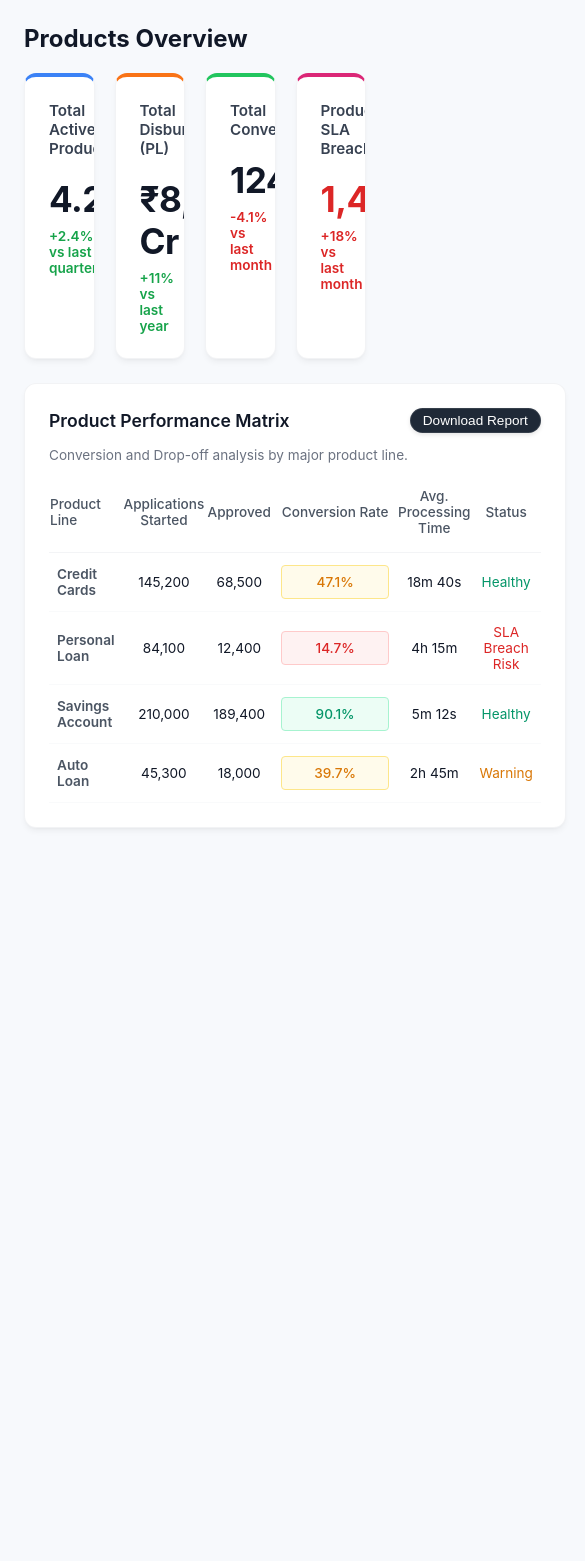
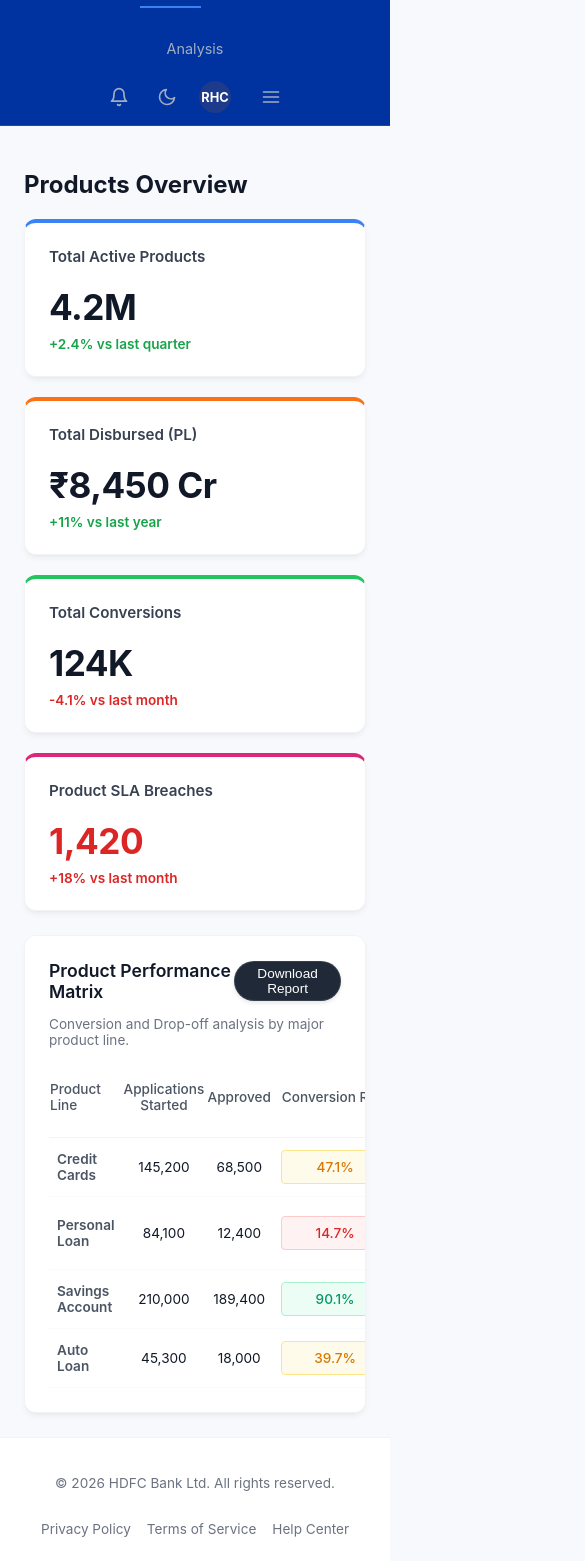
Before and after one commit to Assam-Internship-2025-2026-BS2/HDFC-Onboarding-Dashboard, a React (Vite) app in the folder frontend/: page /products in a window 390 px wide. Shown: the part 95-1656 px from the top of the page, 585 px wide, since content can reach past the window. Before the commit the page ends 947 px from the top, so only its background shows below. Built offline with nearby package versions, Linux system fonts and the light colour scheme.

Commit message:
Made Responsive UI

```diff
--- a/frontend/src/styles.css
+++ b/frontend/src/styles.css
@@ -720,3 +720,101 @@ body.dark .export-btn, body.dark .filter-select {
   border-color: #30363d;
   color: #c9d1d9;
 }
+
+/* Footer Section */
+.footer-section {
+  background-color: #fff;
+  border-top: 1px solid rgba(229, 231, 235, 0.5);
+  padding: 24px;
+  margin-top: auto; /* Push to bottom if content is short */
+}
+
+.footer-content {
+  display: flex;
+  justify-content: space-between;
+  align-items: center;
+  max-width: 1200px;
+  margin: 0 auto;
+  color: #6b7280;
+  font-size: 0.85rem;
+}
+
+.footer-right {
+  display: flex;
+  gap: 16px;
+}
+
+.footer-right a {
+  color: #6b7280;
+  text-decoration: none;
+  transition: color 0.2s ease;
+}
+
+.footer-right a:hover {
+  color: #3b82f6;
+}
+
+body.dark .footer-section {
+  background-color: #161b22;
+  border-color: #30363d;
+}
+
+/* Mobile Responsiveness */
+@media (max-width: 1024px) {
+  .lower {
+    grid-template-columns: 1fr;
+  }
+}
+
+@media (max-width: 768px) {
+  .top-nav {
+    flex-direction: column;
+    gap: 16px;
+  }
+
+  .top-nav-left {
+    flex-direction: column;
+  }
+
+  .nav-links {
+    flex-wrap: wrap;
+    justify-content: center;
+  }
+
+  .sub-nav {
+    flex-direction: column;
+    gap: 16px;
+    align-items: flex-start;
+  }
+
+  .kpi-strip {
+    grid-template-columns: repeat(2, 1fr);
+  }
+
+  .alert-banner {
+    flex-direction: column;
+    align-items: flex-start;
+    gap: 16px;
+  }
+
+  .footer-content {
+    flex-direction: column;
+    gap: 16px;
+    text-align: center;
+  }
+
+  /* Matrix table responsiveness */
+  .matrix-panel {
+    overflow-x: auto;
+  }
+}
+
+@media (max-width: 480px) {
+  .kpi-strip {
+    grid-template-columns: 1fr;
+  }
+
+  .filters {
+    flex-wrap: wrap;
+  }
+}
--- /dev/null
+++ b/frontend/src/ui/Footer.jsx
@@ -0,0 +1,18 @@
+import React from "react";
+
+export default function Footer() {
+  return (
+    <footer className="footer-section">
+      <div className="footer-content">
+        <div className="footer-left">
+          <p>&copy; {new Date().getFullYear()} HDFC Bank Ltd. All rights reserved.</p>
+        </div>
+        <div className="footer-right">
+          <a href="#">Privacy Policy</a>
+          <a href="#">Terms of Service</a>
+          <a href="#">Help Center</a>
+        </div>
+      </div>
+    </footer>
+  );
+}
--- a/frontend/src/ui/Layout.jsx
+++ b/frontend/src/ui/Layout.jsx
@@ -1,6 +1,7 @@
 import { Outlet, NavLink } from "react-router-dom";
 import { useState, useEffect } from "react";
 import hdfcLogo from "../hdfc-logo.png";
+import Footer from "./Footer";
 
 export default function Layout() {
   const [darkMode, setDarkMode] = useState(
@@ -52,6 +53,7 @@ export default function Layout() {
         </div>
       </div>
       <Outlet />
+      <Footer />
     </div>
   );
 }
```
